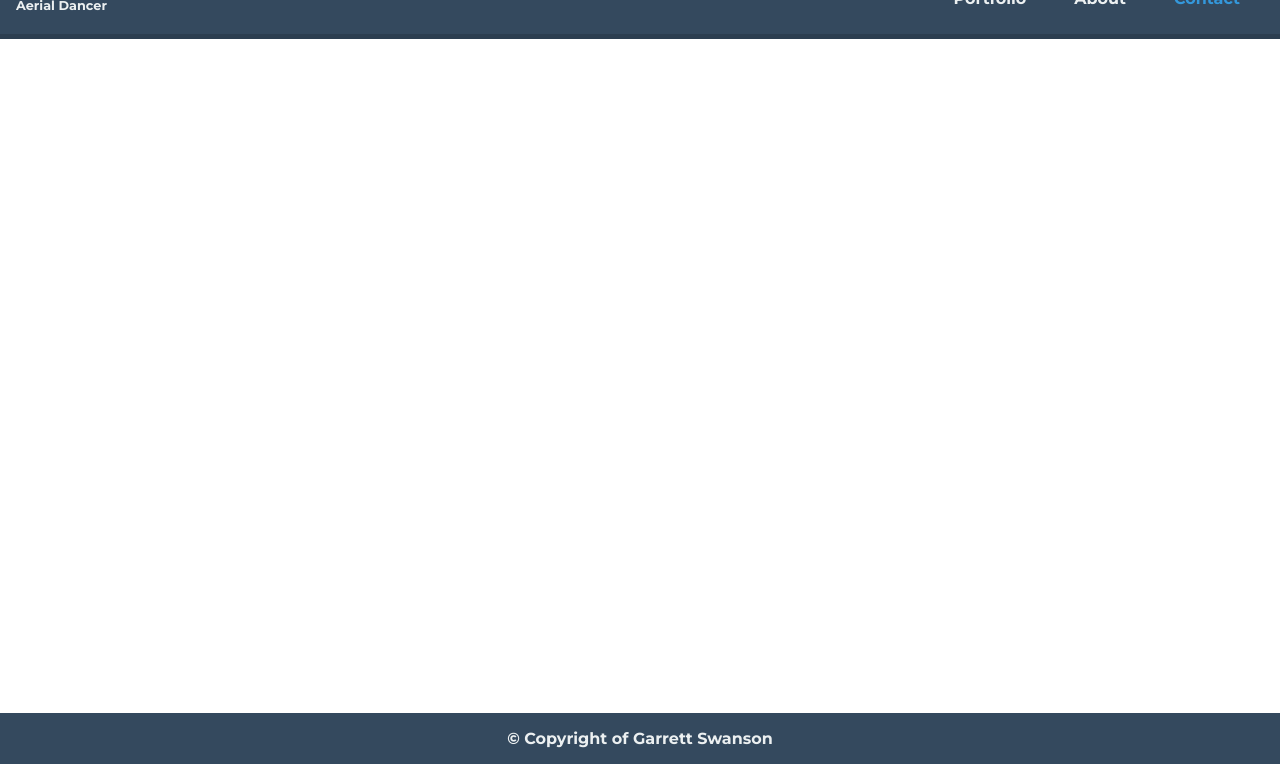
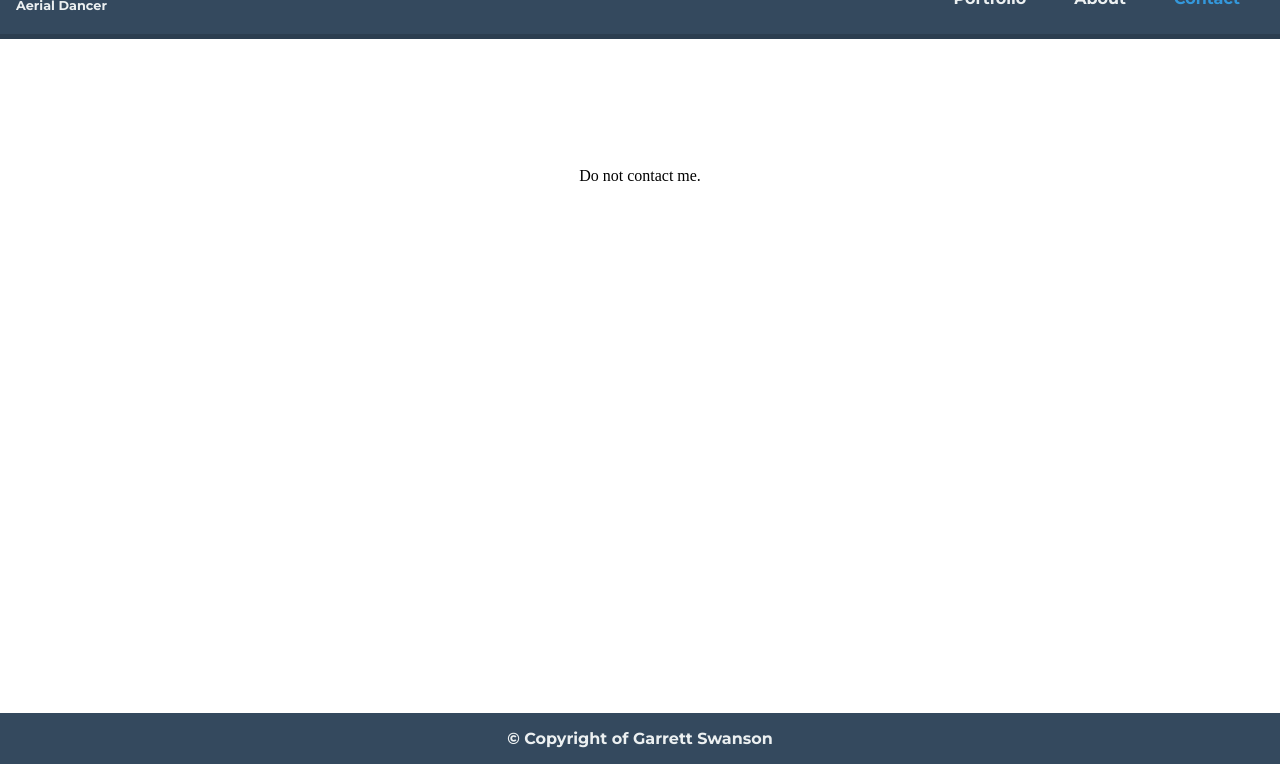
Before and after one commit to johnnykreaks/dancerportfolio, a plain HTML site: page page/contact/index.html in a window 1280 px wide. Shown: the part 36-800 px from the top of the page. Drawn offline with Linux system fonts and the light colour scheme.

Commit message:
Completed website

```diff
--- a/css/phone.css
+++ b/css/phone.css
@@ -115,6 +115,10 @@ figcaption {
 	font-size:1em;
 	margin-top:1em;
 }
+#contact {
+	text-align:center;
+	margin-top:8em;
+}
 /* FOOTER */
 footer {
 	position:fixed;
--- a/css/style.css
+++ b/css/style.css
@@ -158,6 +158,10 @@ figcaption {
 	width:70%;
 	margin-top:4em;
 }
+#contact {
+	text-align:center;
+	margin-top:8em;
+}
 /* FOOTER */
 footer {
 	position:fixed;
--- a/css/tablet.css
+++ b/css/tablet.css
@@ -160,6 +160,10 @@ figure img {
 	width:61%;
 	margin-top:4em;
 }
+#contact {
+	text-align:center;
+	margin-top:8em;
+}
 /* FOOTER */
 footer {
 	position:fixed;
--- a/page/contact/index.html
+++ b/page/contact/index.html
@@ -26,8 +26,8 @@
 							</ul>
 						</nav>
 					</header>
-					<section>
-
+					<section id="contact">
+						<p>Do not contact me.</p>
 					</section>
 					<footer>
 						<h4>&copy; Copyright of Garrett Swanson</h4>
```
